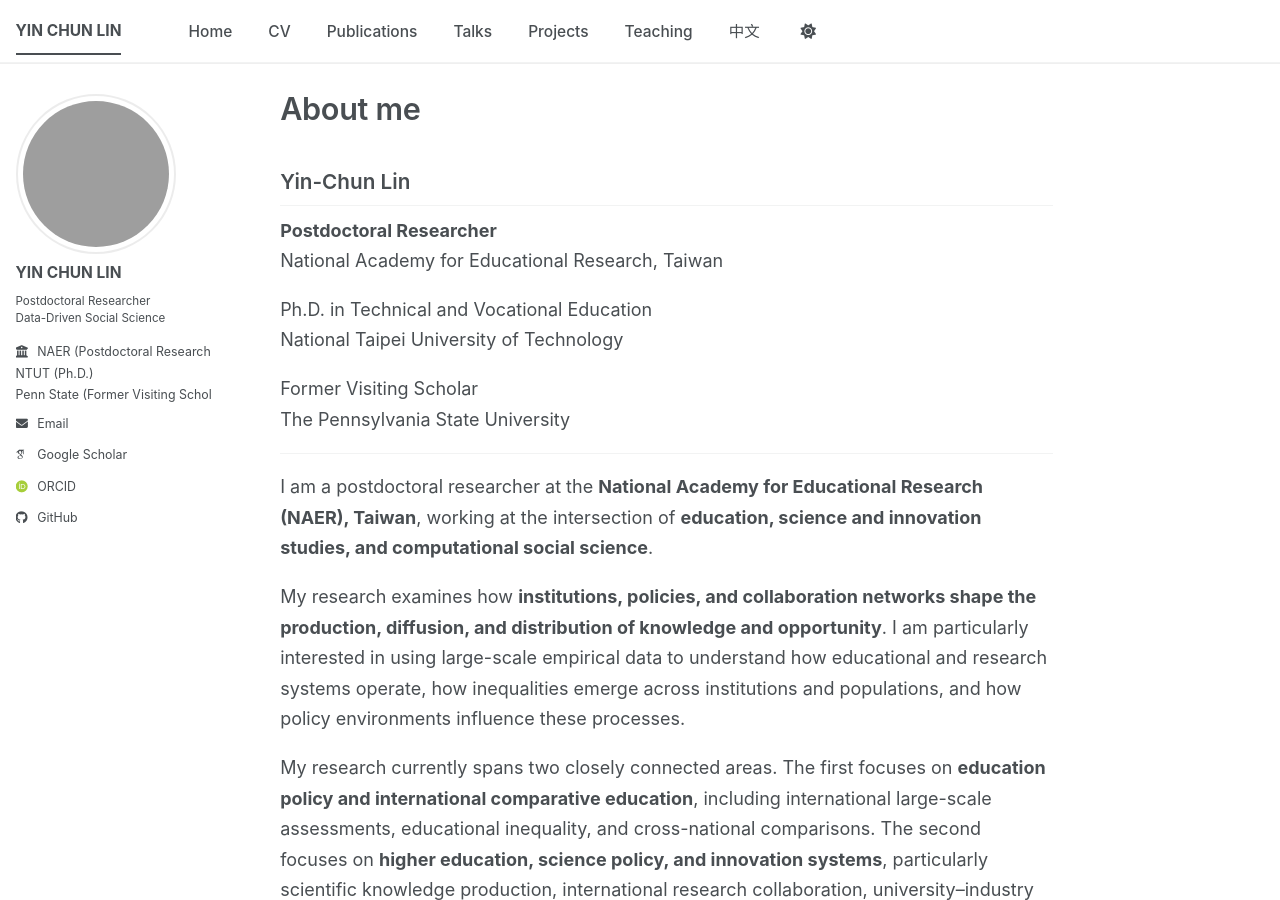
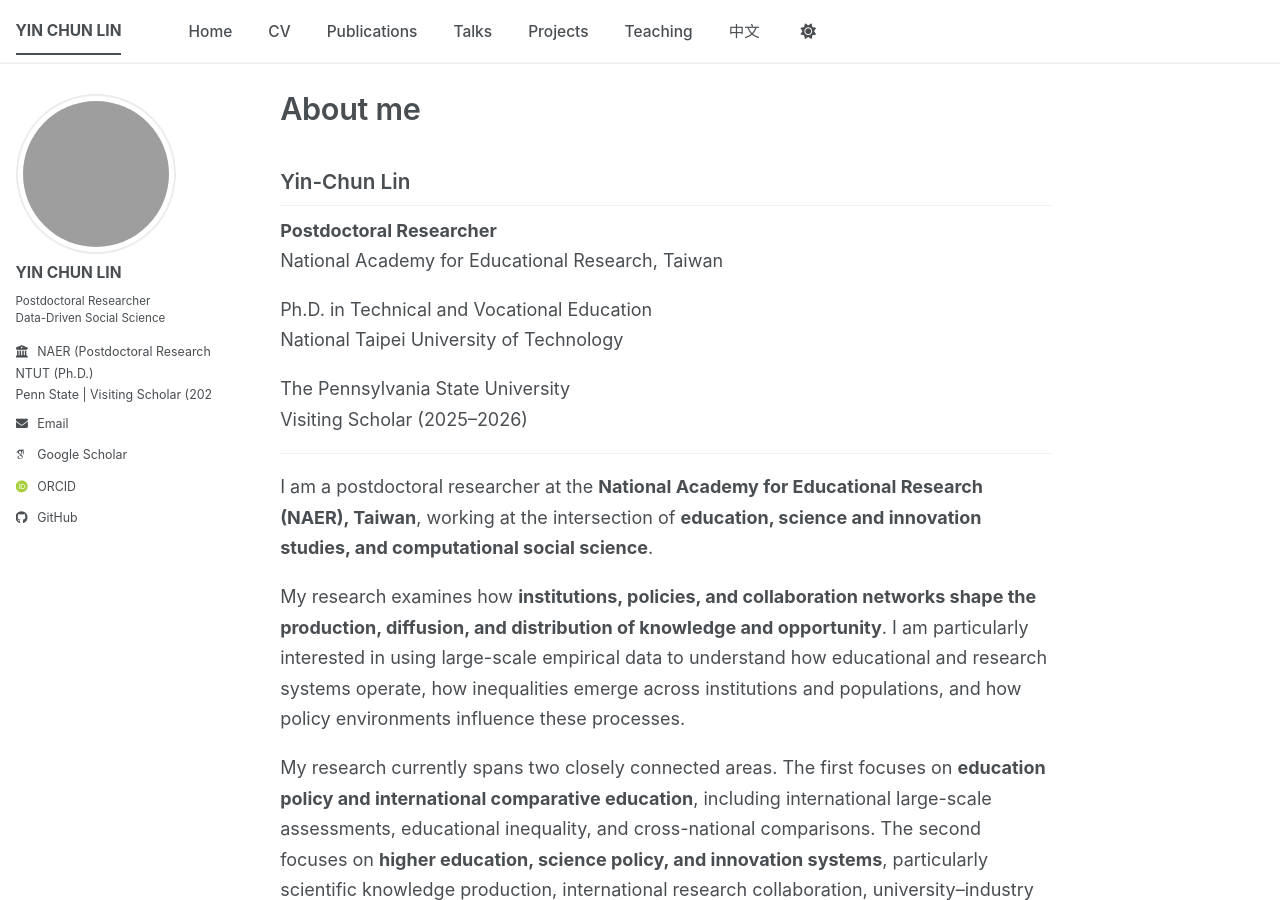
Before and after one commit to Christina0824/yinchun.github.io, a Jekyll site: the page built from _pages/about.md, in a window 1280 px wide and 900 px high. Built offline with Jekyll 4.4.1, drawn with Linux system fonts in a browser that asks for light colours; some web fonts are replaced; a script bundle is joined from its source files by our own code; library files that are not in the unit come from our copies.

Commit message:
Add visiting scholar dates

```diff
--- a/_config.yml
+++ b/_config.yml
@@ -35,7 +35,7 @@ author:
   employer: |
     NAER (Postdoctoral Researcher)
     NTUT (Ph.D.)
-    Penn State (Former Visiting Scholar)
+    Penn State | Visiting Scholar (2025–2026)
 
   uri: # URL
   email            : "yinchun0110@gmail.com"
--- a/_includes/author-profile.html
+++ b/_includes/author-profile.html
@@ -6,7 +6,7 @@
 {% assign page_lang = page.lang | default: site.locale %}
 {% if page_lang == "zh-TW" %}
   {% assign author_bio = "博士後研究員<br />資料驅動社會科學" %}
-  {% assign author_employer = "國家教育研究院（博士後研究員）<br />國立臺北科技大學（博士）<br />賓夕法尼亞州立大學（前訪問學者）" %}
+  {% assign author_employer = "國家教育研究院（博士後研究員）<br />國立臺北科技大學（博士）<br />賓夕法尼亞州立大學｜訪問學者（2025–2026）" %}
   {% assign follow_label = "關注" %}
   {% assign email_label = "電子郵件" %}
 {% else %}
--- a/_pages/about.md
+++ b/_pages/about.md
@@ -17,8 +17,8 @@ National Academy for Educational Research, Taiwan
 Ph.D. in Technical and Vocational Education
 National Taipei University of Technology
 
-Former Visiting Scholar
-The Pennsylvania State University
+The Pennsylvania State University<br />
+Visiting Scholar (2025–2026)
 
 ---
 
```
Also changed, not shown: _pages/zh-tw-about.md (+2 -2 lines).
